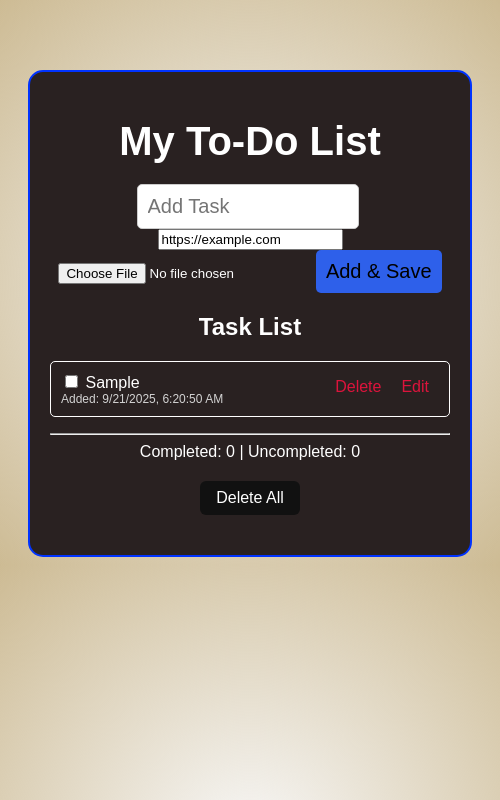
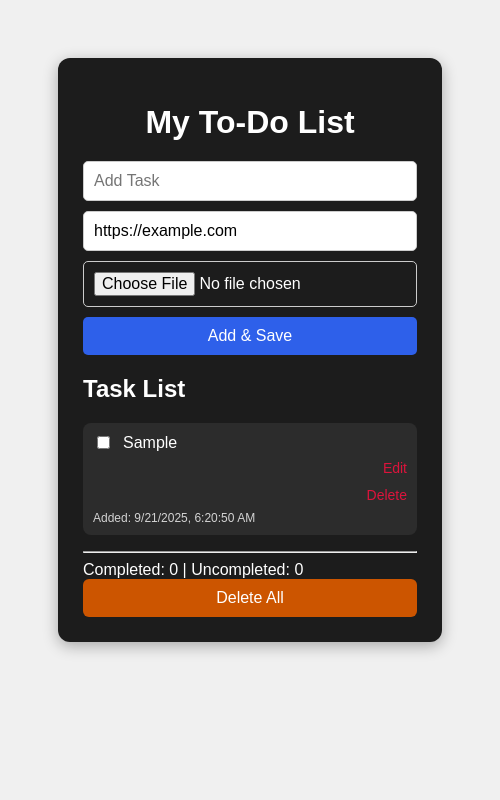
Before and after one commit to eshitalopes10/to-do-list, an Electron app: page index.html in a window 500 px wide. Both pictures are taken after typing "Sample", "https://example.com" into the empty fields and a click on the button "Add & Save". Drawn offline with Linux system fonts and the light colour scheme.

Commit message:
Update style.css

```diff
--- a/style.css
+++ b/style.css
@@ -1,103 +1,107 @@
 body {
-  background: rgb(0,0,0);
-  background: radial-gradient(circle, rgba(0,0,0,0.028124999999999956) 0%, rgb(205, 187, 148) 100%);
   font-family: Arial, sans-serif;
-  text-align: center;
-  margin-top: 70px;
-}
-#to-do-container {
-  background: rgb(41, 33, 33);
-  width: 400px;
-  margin: 0 auto;
-  border: 2px solid #0033ff;
-  padding: 20px;
-  color: white;
-  border-radius: 15px;
-}
-#header {
-  margin: 5px;
-  font-size: 20px;
-  text-align: center;
+  background: #f0f0f0;
+  display: flex;
+  justify-content: center;
+  padding: 50px;
 }
 
-h1 {
+#to-do-container {
+  width: 450px;
+  background: #1c1c1c;
+  color: white;
+  padding: 25px;
+  border-radius: 12px;
+  box-shadow: 0 4px 15px rgba(0,0,0,0.3);
+}
+
+#header h1 {
+  text-align: center;
   margin-bottom: 20px;
 }
 
-#input-box {
-  width: 200px;
-  padding: 10px;
-  border: 1px solid #ccc;
-  border-radius: 5px;
-  margin-right: 5px;
-  font-size: 20px;
+#to-do-form {
+  display: flex;
+  flex-direction: column;
+  gap: 10px;
+  margin-bottom: 20px;
 }
 
-#input-button {
-  font-size: 20px;
-  cursor: pointer;
-  transition: 0.4s;
+#to-do-form input[type="text"],
+#to-do-form input[type="url"],
+#to-do-form input[type="file"] {
   padding: 10px;
-  border: none;
   border-radius: 5px;
-  background-color: #2e60ea;
+  border: 1px solid #ccc;
+  font-size: 16px;
 }
 
-#input-button:hover {
-  background-color: #9eb7fd;
+#to-do-form button {
+  padding: 10px;
+  border-radius: 5px;
+  border: none;
+  background-color: #2e60ea;
+  color: white;
+  font-size: 16px;
+  cursor: pointer;
+  transition: 0.3s;
 }
+
+#to-do-form button:hover {
+  background-color: #4a82f5;
+}
+
 ul {
   list-style: none;
   padding: 0;
-  margin-top: 20px;
-  text-align:left;
-
 }
 
 li {
-border: 1px solid white;
-border-radius: 5px;
-margin-bottom: 10px;
-padding: 10px;
-margin-top: 10px;
+  background: #2c2c2c;
+  padding: 10px;
+  margin-bottom: 12px;
+  border-radius: 8px;
+  display: flex;
+  flex-direction: column;
+  gap: 5px;
+}
+
+li label {
+  display: flex;
+  align-items: center;
+  gap: 10px;
+}
+
+li img, li a {
+  max-width: 100%;
+  color: #4da6ff;
+  text-decoration: underline;
 }
 
 .edit-btn, .delete-btn {
-  float: right;
-  color:crimson;
+  align-self: flex-end;
+  color: crimson;
   cursor: pointer;
-  margin: 3px 5px;
-  border: none;
-  padding: 3px 5px;
-  background: none;
+  margin: 3px 0;
+  font-size: 14px;
 }
 
 .completed {
   text-decoration: line-through;
   color: gray;
-  border: 1px solid gray;
 }
-.filter-btn {
-  margin: 5px;
-  padding: 5px 10px;
+
+#delete-all-btn {
+  width: 100%;
+  padding: 10px;
+  background: #cc5500;
+  color: white;
+  font-size: 16px;
   border: none;
-  border-radius: 4px;
+  border-radius: 6px;
   cursor: pointer;
 }
 
-#delete-all-btn {
-  background-color: #111111; /* sienna brown */
-  color: white;
-  font-size: 16px;
-  padding: 8px 16px;
-  border: none;
-  border-radius: 6px;
-  text-align: center;
-  margin: 20px auto;
-  cursor: pointer;
-  transition: 0.3s;
+#delete-all-btn:hover {
+  background: #ff784e;
 }
-
-#delete-all-btn:hover {
-  background-color: #cd853f; /* lighter brown on hover */
-}
```
